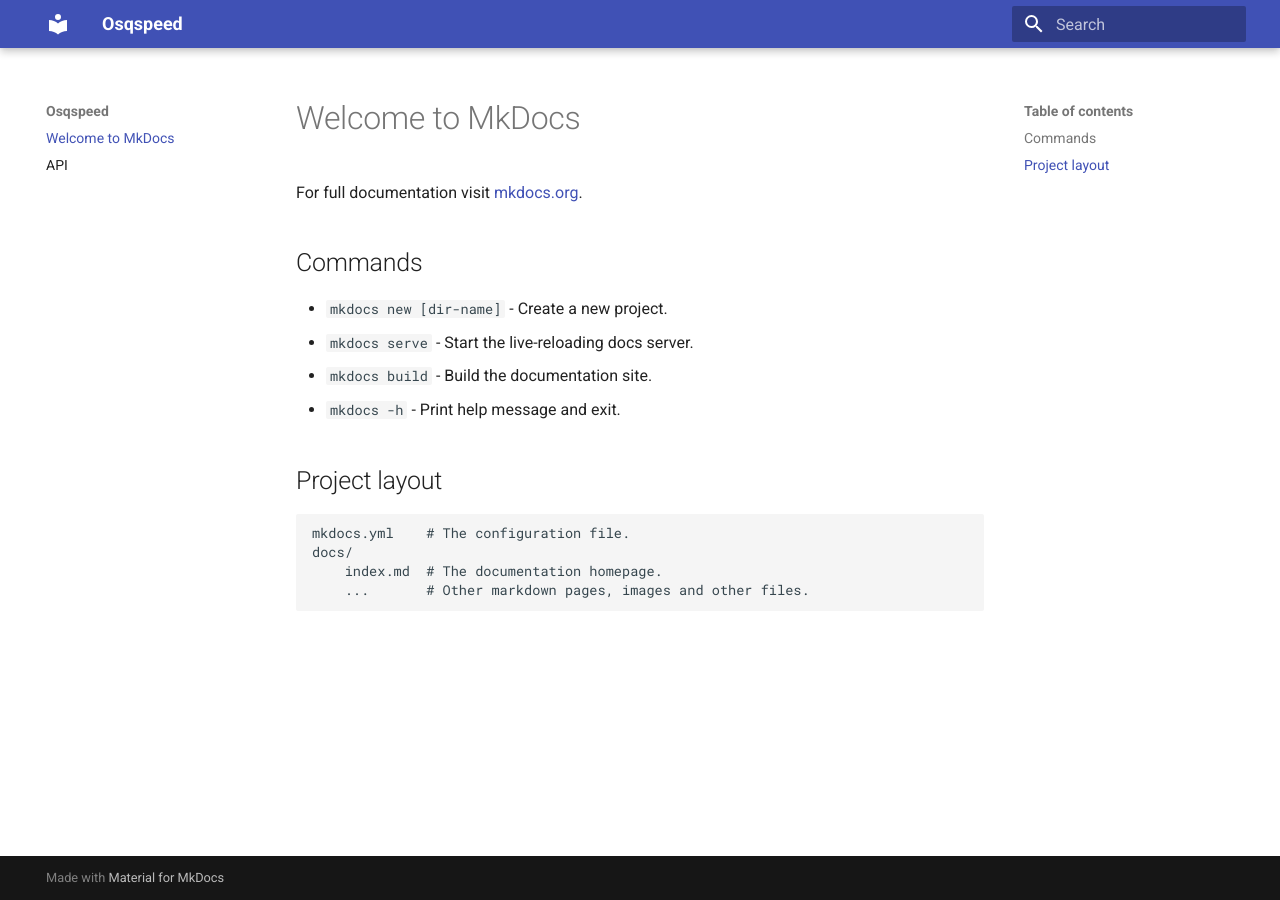
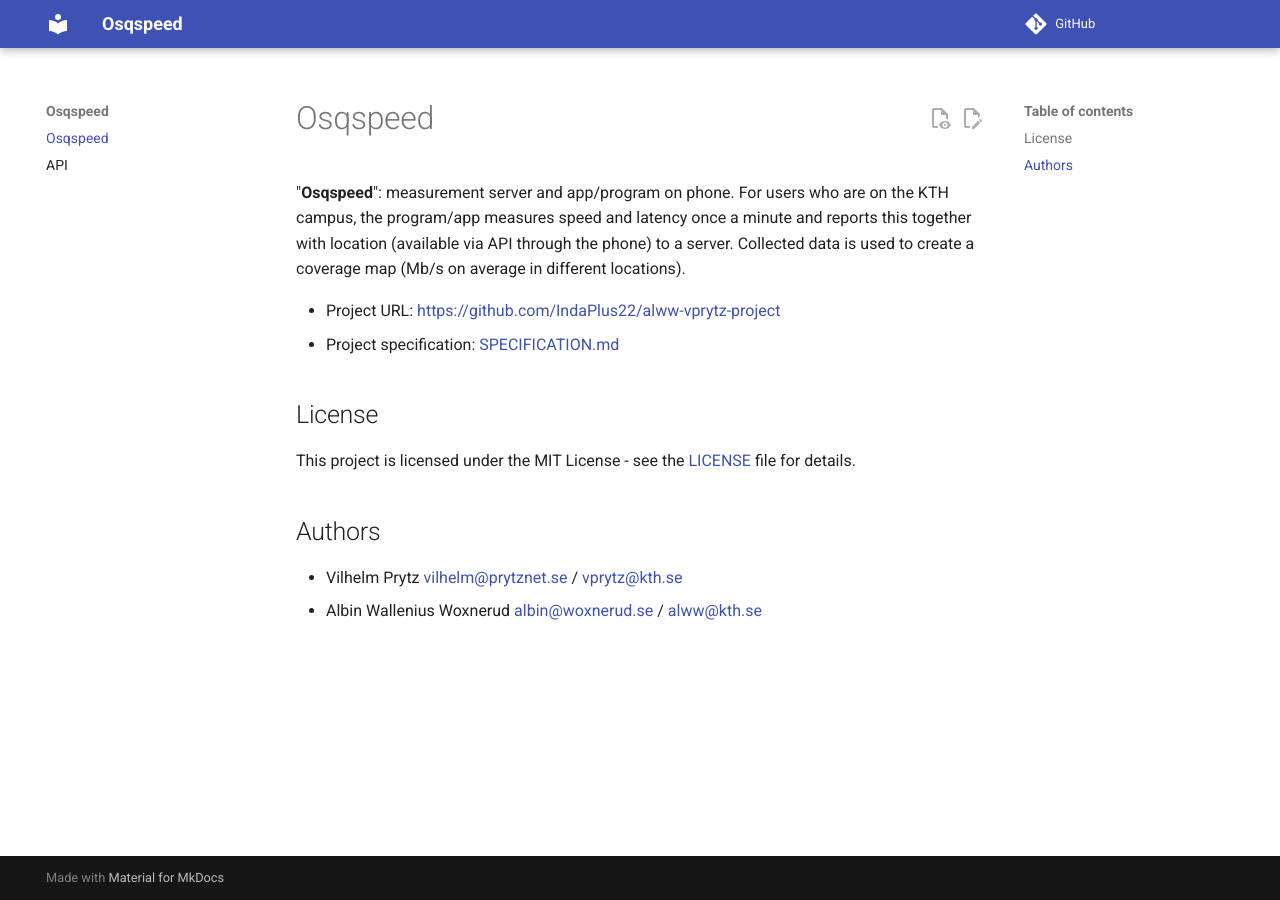
Before and after one commit to IndaPlus22/alww-vprytz-project, an MkDocs documentation site: the page built from docs/index.md, in a window 1280 px wide. Built offline with MkDocs 1.6.1 and Material for MkDocs 9.7.7, drawn with Linux system fonts in a browser that asks for light colours; comment, search, counter and statistics services are not loaded.

Commit message:
add more info to mkdocs config

```diff
--- a/docs/index.md
+++ b/docs/index.md
@@ -1,17 +1,15 @@
-# Welcome to MkDocs
+# Osqspeed
 
-For full documentation visit [mkdocs.org](https://www.mkdocs.org).
+"**Osqspeed**": measurement server and app/program on phone. For users who are on the KTH campus, the program/app measures speed and latency once a minute and reports this together with location (available via API through the phone) to a server. Collected data is used to create a coverage map (Mb/s on average in different locations).
 
-## Commands
+- Project URL: [https://github.com/IndaPlus22/alww-vprytz-project](https://github.com/IndaPlus22/alww-vprytz-project)
+- Project specification: [SPECIFICATION.md](https://github.com/IndaPlus22/alww-vprytz-project/blob/main/SPECIFICATION.md)
 
-- `mkdocs new [dir-name]` - Create a new project.
-- `mkdocs serve` - Start the live-reloading docs server.
-- `mkdocs build` - Build the documentation site.
-- `mkdocs -h` - Print help message and exit.
+## License
 
-## Project layout
+This project is licensed under the MIT License - see the [LICENSE](LICENSE) file for details.
 
-    mkdocs.yml    # The configuration file.
-    docs/
-        index.md  # The documentation homepage.
-        ...       # Other markdown pages, images and other files.
+## Authors
+
+- Vilhelm Prytz <vilhelm@prytznet.se> / <vprytz@kth.se>
+- Albin Wallenius Woxnerud <albin@woxnerud.se> / <alww@kth.se>
--- a/mkdocs.yml
+++ b/mkdocs.yml
@@ -1,4 +1,15 @@
 site_name: Osqspeed
+site_url: https://indaplus22.github.io/alww-vprytz-project
+repo_url: https://github.com/IndaPlus22/alww-vprytz-project/tree/main
+edit_uri: edit/main/docs
 
 theme:
   name: material
+  features:
+    - content.action.edit
+    - content.action.view
+
+plugins:
+  - git-revision-date-localized:
+      enable_creation_date: true
+  - git-authors
```
Also changed, not shown: 1 other file.
